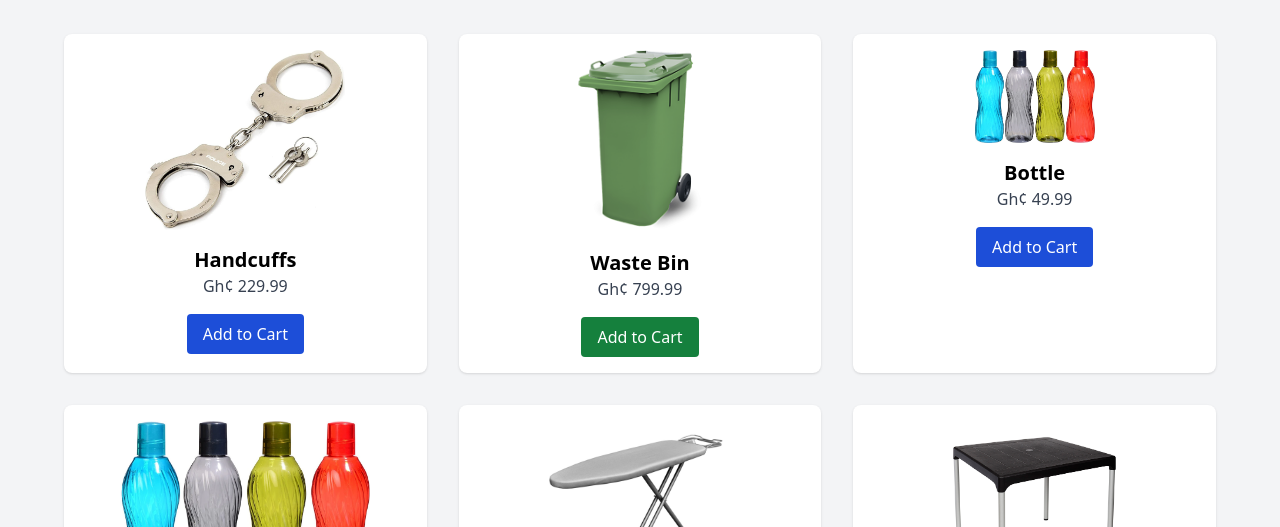
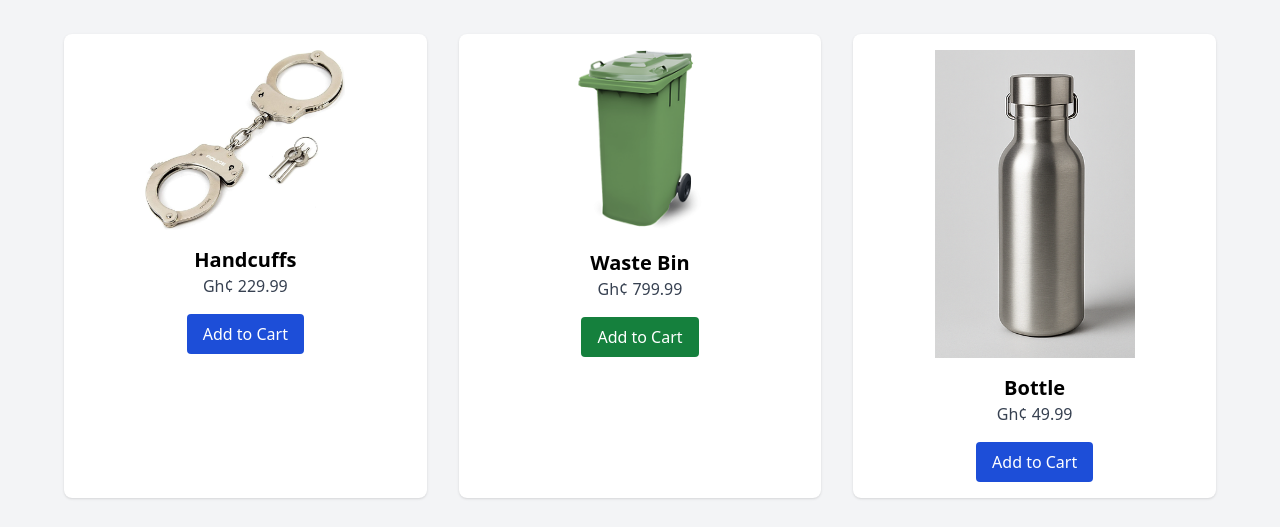
Before and after one commit to Daniel-515/First-Html, a plain HTML site: page shop.html in a window 1280 px wide. Shown: the part 248-775 px from the top of the page. Drawn offline with nearby package versions, Linux system fonts and the light colour scheme.

Commit message:
changed metal bottle src

```diff
--- a/shop.html
+++ b/shop.html
@@ -50,7 +50,7 @@
     </div>
 
     <div class="product bg-white p-4 rounded-lg shadow text-center" data-name="bottle">
-        <img src="bottle.webp" width="120" alt="Bottle" class="mx-auto mb-4">
+        <img src="metalbottle.png" width="200" alt="Bottle" class="mx-auto mb-4">
         <h4 class="text-xl font-bold">Bottle</h4>
         <p class="text-gray-700">Gh¢ 49.99</p>
         <button onclick="addToCart('Bottle', 49.99)" class="bg-blue-700 text-white px-4 py-2 rounded mt-4">Add to Cart</button>
```
